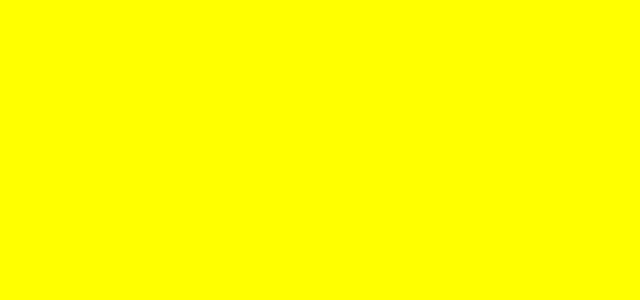
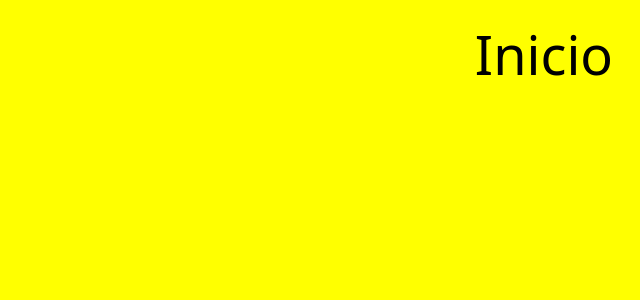
Before and after one commit to martirale/alemartir.com, a Next.js app: page / in a window 1280 px wide. Shown: the top 300 px of the page, without its empty margins (640-1280 px from the left). Built offline with nearby package versions, Linux system fonts and the light colour scheme.

Commit message:
Create header component

```diff
--- a/src/app/layout.jsx
+++ b/src/app/layout.jsx
@@ -1,6 +1,7 @@
 import React from "react";
 import "./globals.css";
 import { getGlobal } from "@lib/api";
+import Header from "@ui/header/Header";
 
 export async function generateMetadata() {
   try {
@@ -46,6 +47,7 @@ export default function RootLayout({ children }) {
   return (
     <html lang="es">
       <body className="bg-yellow text-black custom-vh">
+        <Header />
         <main className="w-full max-w-xl md:max-w-3xl lg:max-w-screen-2xl mx-auto pt-24 md:pt-28">
           <div className="container mx-auto px-4 py-2 md:px-0">{children}</div>
         </main>
--- /dev/null
+++ b/src/ui/header/Header.jsx
@@ -0,0 +1,10 @@
+import React from "react";
+import Navbar from "./Navbar";
+
+export default function Header() {
+  return (
+    <header className="fixed w-full px-4 py-6 text-black z-50">
+      <Navbar />
+    </header>
+  );
+}
--- /dev/null
+++ b/src/ui/header/Navbar.jsx
@@ -0,0 +1,88 @@
+"use client";
+
+import React, { useState, useEffect } from "react";
+// import MonogramAM from "@logos/MonogramAM";
+import { FontAwesomeIcon } from "@fortawesome/react-fontawesome";
+import { faBarsStaggered, faXmark } from "@fortawesome/free-solid-svg-icons";
+import Link from "next/link";
+import { usePathname } from "next/navigation";
+
+export default function Navbar() {
+  const [isOpen, setIsOpen] = useState(false);
+  const pathname = usePathname();
+
+  useEffect(() => {
+    setIsOpen(false);
+  }, [pathname]);
+
+  function getMenuClasses() {
+    let menuClasses = [];
+
+    if (isOpen) {
+      menuClasses = [
+        "flex",
+        "absolute",
+        "bg-black",
+        "text-yellow",
+        "w-full",
+        "flex-col",
+        "top-[81px]",
+        "left-0",
+        "px-2",
+        "py-5",
+        "gap-5",
+      ];
+    } else {
+      menuClasses = ["hidden", "md:flex"];
+    }
+
+    return menuClasses.join(" ");
+  }
+
+  // MENU LINKS
+  const buttons = [
+    {
+      name: "Inicio",
+      url: "/",
+    },
+  ];
+
+  return (
+    <nav className="md:p-0 md:flex md:justify-between md:items-center">
+      <div className="container mx-auto flex justify-between items-center">
+        <Link href="/">
+          {/* <MonogramAM className="fill-black w-[48px] h-[48px] md:w-[54px] md:h-[54px]" /> */}
+        </Link>
+
+        <div className={getMenuClasses()}>
+          {buttons.map((button) => (
+            <Link
+              key={button.name}
+              href={button.url}
+              className="text-5xl mx-2 hover:underline md:pl-4"
+            >
+              <span>{button.name}</span>
+            </Link>
+          ))}
+        </div>
+
+        <div className="flex items-center md:hidden">
+          <button
+            onClick={() => {
+              setIsOpen(!isOpen);
+            }}
+          >
+            {isOpen ? (
+              <FontAwesomeIcon icon={faXmark} className="text-black text-2xl" />
+            ) : (
+              <FontAwesomeIcon
+                icon={faBarsStaggered}
+                className="text-black text-xl"
+              />
+            )}
+          </button>
+        </div>
+      </div>
+    </nav>
+  );
+}
```
